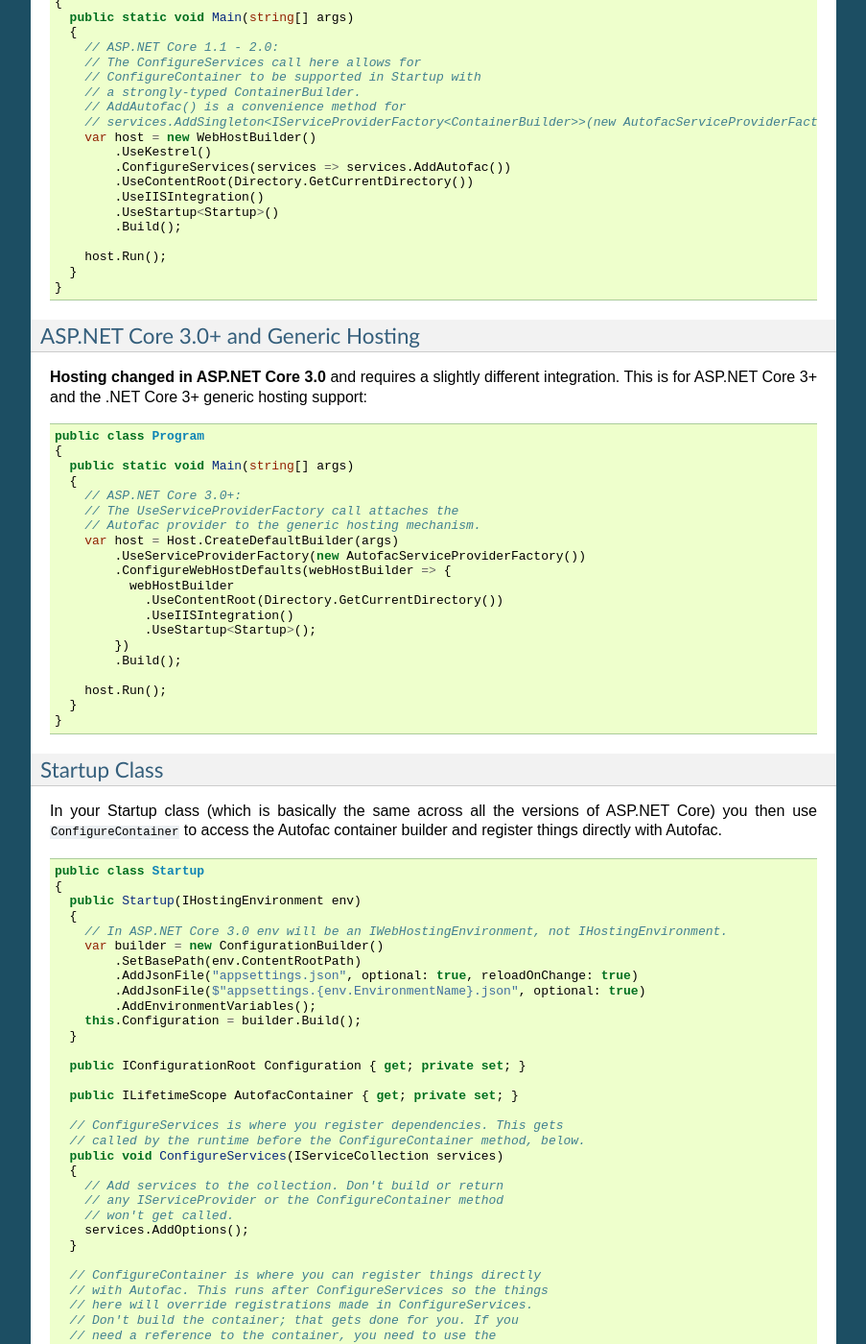
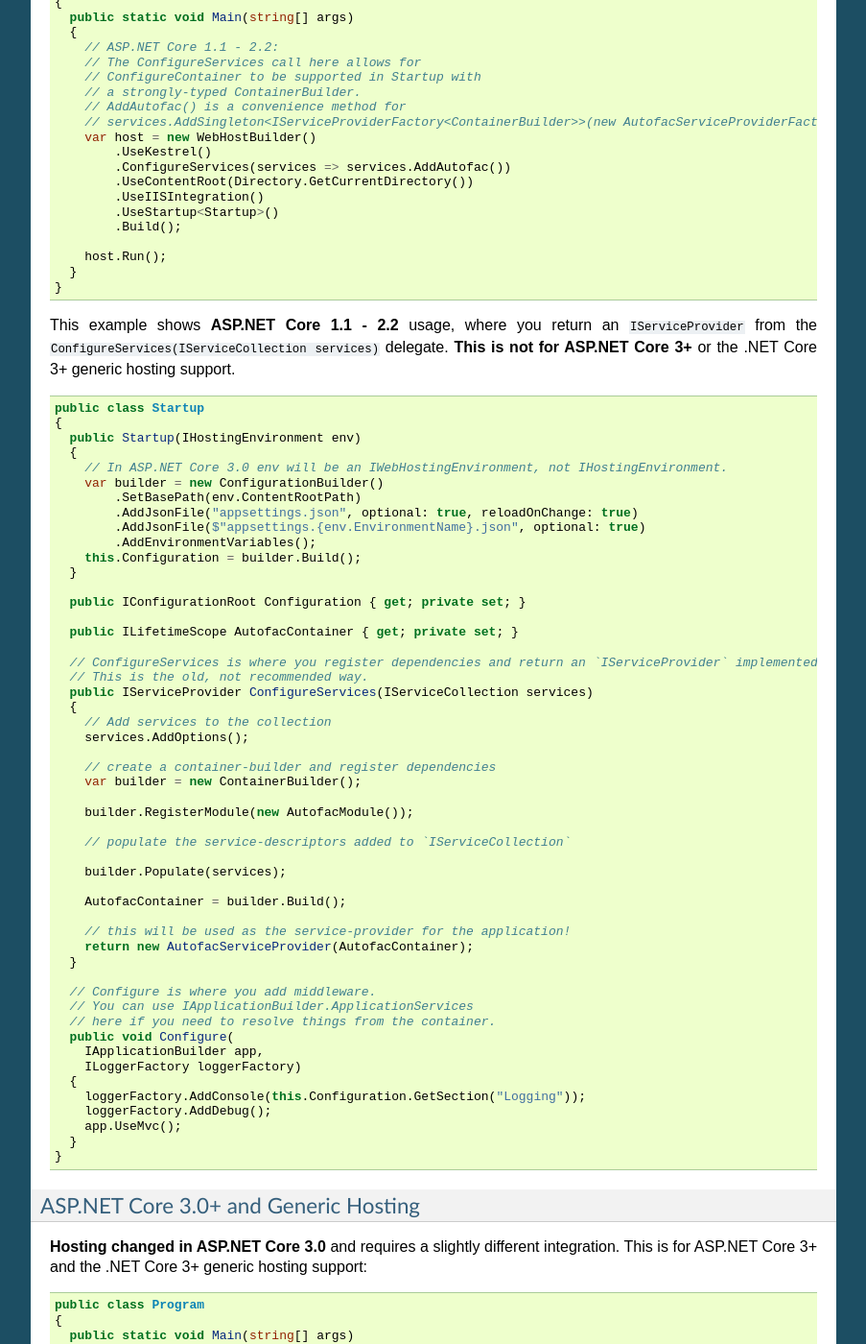
Before and after one commit to autofac/Documentation, a Sphinx documentation site: the page built from docs/integration/aspnetcore.rst, in a window 1280 px wide and 1400 px high, scrolled down 1050 px. Shown: the whole window at 96% size, without its empty margins (198-1101 px from the left). Built offline with Sphinx 7.4.7, drawn with Linux system fonts in a browser that asks for light colours; some of the changed text lies outside the part shown.

Commit message:
chore: re-add sample for returning an service-provider from ConfigureService delegate
fixes missing docs mentioned in #85

```diff
--- a/docs/integration/aspnetcore.rst
+++ b/docs/integration/aspnetcore.rst
@@ -23,10 +23,11 @@
 
 The ``IServiceProvider`` will automatically be created for you, so there's nothing you have to do but *register things*.
 
-ASP.NET Core 1.1 - 2.0
+ASP.NET Core 1.1 - 2.2
 ----------------------
 
-This example shows **ASP.NET Core 1.1 - 2.0** usage, where you call ``services.AddAutofac()`` on the ``WebHostBuilder``. **This is not for ASP.NET Core 3+** or the .NET Core 3+ generic hosting support.
+This example shows **ASP.NET Core 1.1 - 2.2** usage, where you call ``services.AddAutofac()`` on the ``WebHostBuilder``.
+**This is not for ASP.NET Core 3+** or the .NET Core 3+ generic hosting support.
 
 .. sourcecode:: csharp
 
@@ -34,7 +35,7 @@
     {
       public static void Main(string[] args)
       {
-        // ASP.NET Core 1.1 - 2.0:
+        // ASP.NET Core 1.1 - 2.2:
         // The ConfigureServices call here allows for
         // ConfigureContainer to be supported in Startup with
         // a strongly-typed ContainerBuilder.
@@ -49,6 +50,63 @@
             .Build();
 
         host.Run();
+      }
+    }
+
+This example shows **ASP.NET Core 1.1 - 2.2** usage, where you return an ``IServiceProvider`` from the ``ConfigureServices(IServiceCollection services)`` delegate.
+**This is not for ASP.NET Core 3+** or the .NET Core 3+ generic hosting support.
+
+.. sourcecode:: csharp
+
+    public class Startup
+    {
+      public Startup(IHostingEnvironment env)
+      {
+        // In ASP.NET Core 3.0 env will be an IWebHostingEnvironment, not IHostingEnvironment.
+        var builder = new ConfigurationBuilder()
+            .SetBasePath(env.ContentRootPath)
+            .AddJsonFile("appsettings.json", optional: true, reloadOnChange: true)
+            .AddJsonFile($"appsettings.{env.EnvironmentName}.json", optional: true)
+            .AddEnvironmentVariables();
+        this.Configuration = builder.Build();
+      }
+
+      public IConfigurationRoot Configuration { get; private set; }
+
+      public ILifetimeScope AutofacContainer { get; private set; }
+
+      // ConfigureServices is where you register dependencies and return an `IServiceProvider` implemented by `AutofacServiceProvider`.
+      // This is the old, not recommended way.
+      public IServiceProvider ConfigureServices(IServiceCollection services)
+      {
+        // Add services to the collection
+        services.AddOptions();
+
+        // create a container-builder and register dependencies
+        var builder = new ContainerBuilder();
+
+        builder.RegisterModule(new AutofacModule());
+
+        // populate the service-descriptors added to `IServiceCollection`
+
+        builder.Populate(services);
+
+        AutofacContainer = builder.Build();
+
+        // this will be used as the service-provider for the application!
+        return new AutofacServiceProvider(AutofacContainer);
+      }
+
+      // Configure is where you add middleware.
+      // You can use IApplicationBuilder.ApplicationServices
+      // here if you need to resolve things from the container.
+      public void Configure(
+        IApplicationBuilder app,
+        ILoggerFactory loggerFactory)
+      {
+        loggerFactory.AddConsole(this.Configuration.GetSection("Logging"));
+        loggerFactory.AddDebug();
+        app.UseMvc();
       }
     }
 
```
Also changed, not shown: other parts of docs/integration/aspnetcore.rst (+1 -1 lines).
